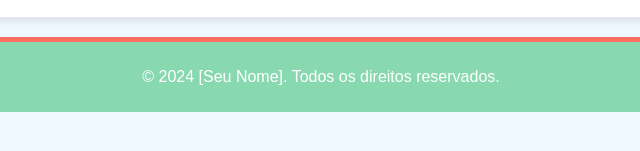
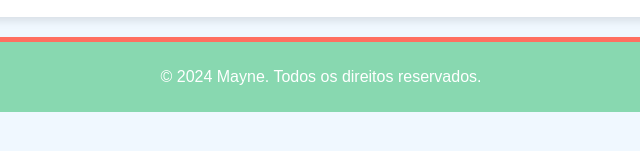
Before and after one commit to MayneFaria/PorrtfolioOnline, a plain HTML site: page contato.html in a window 1280 px wide. Shown: the part 623-774 px from the top of the page, 319-959 px from the left. Drawn offline with Linux system fonts and the light colour scheme.

Commit message:
Update contato.html

```diff
--- a/contato.html
+++ b/contato.html
@@ -33,7 +33,7 @@
         </form>
     </main>
     <footer>
-        <p>&copy; 2024 [Seu Nome]. Todos os direitos reservados.</p>
+        <p>&copy; 2024 Mayne. Todos os direitos reservados.</p>
     </footer>
 </body>
 </html>
```
